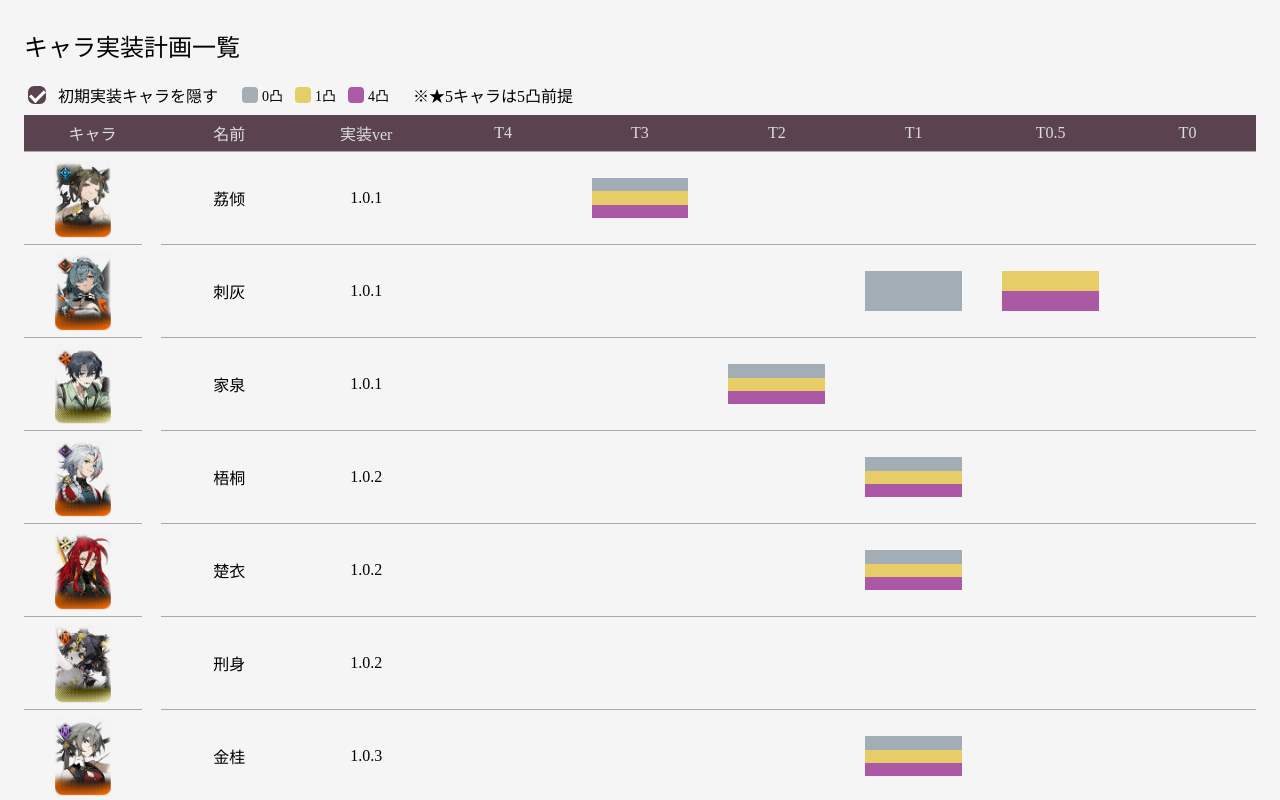
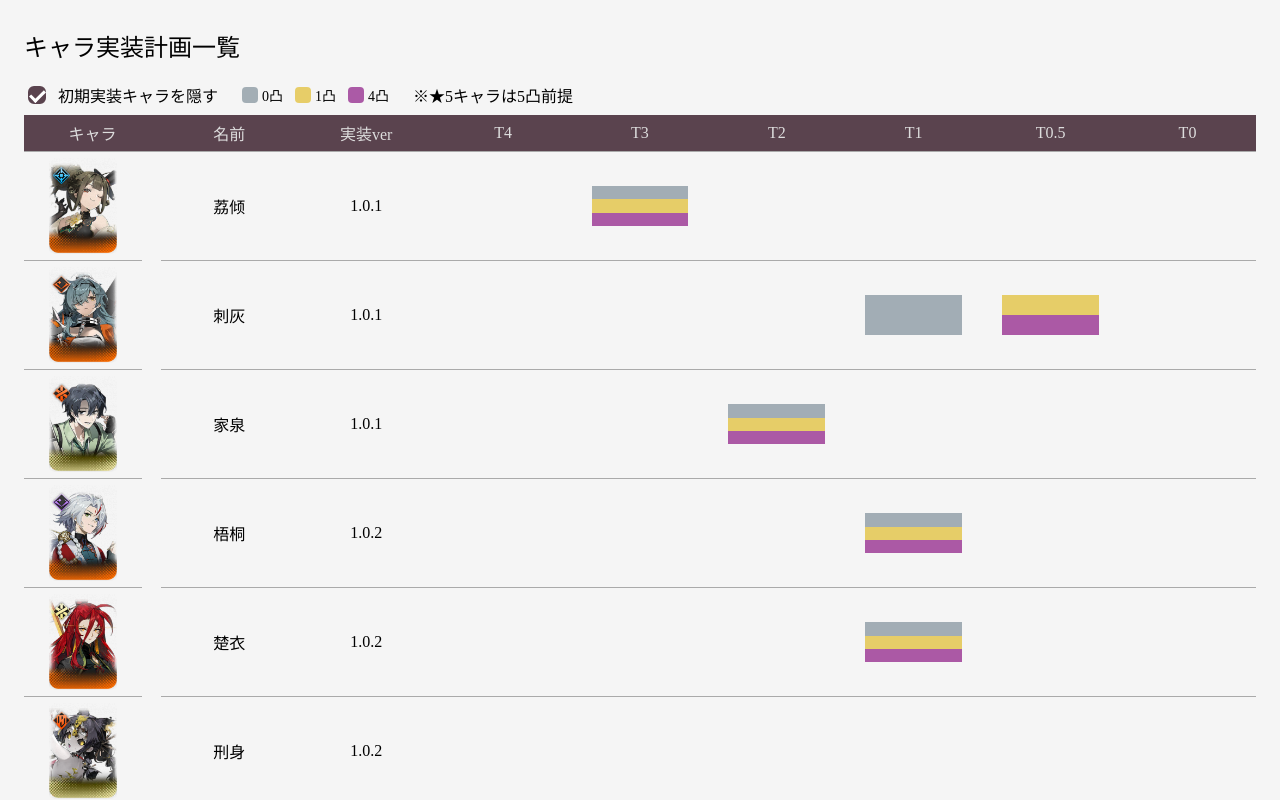
Before and after one commit to Eniwder/singetsu_newchar_tier, a website: page index.html in a window 1280 px wide. Shown: the top 800 px of the page. Drawn offline with nearby package versions, Linux system fonts and the light colour scheme.

Commit message:
fix img size

```diff
--- a/index.html
+++ b/index.html
@@ -52,10 +52,10 @@
       .char-img {
         display: block;
         margin: 0 auto;
-        height: 80px;
+        height: 12vh;
       }
       .char-img img {
-        height: 80px;
+        height: 100%;
         border-radius: 4px;
       }
       thead th {
```
